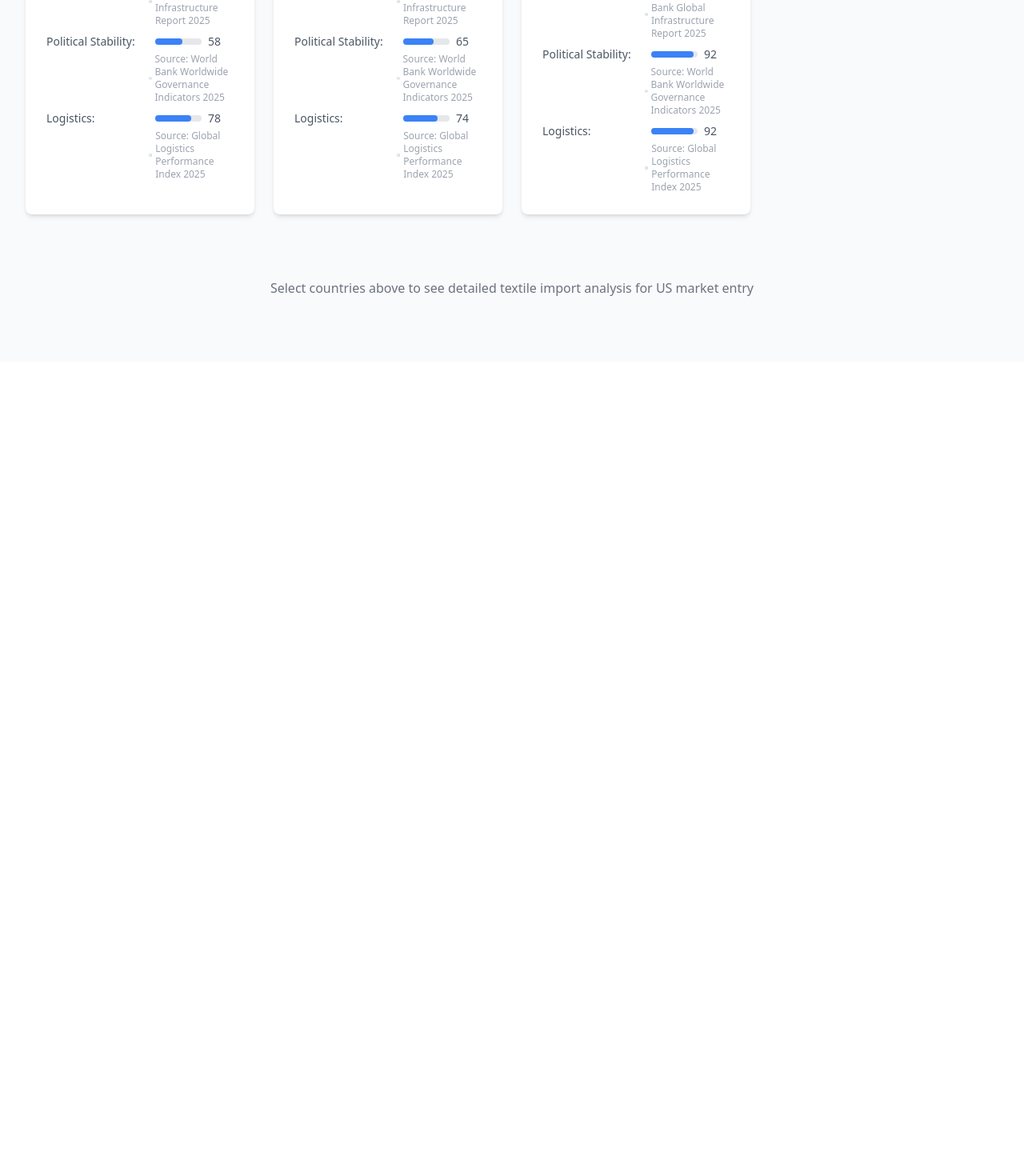
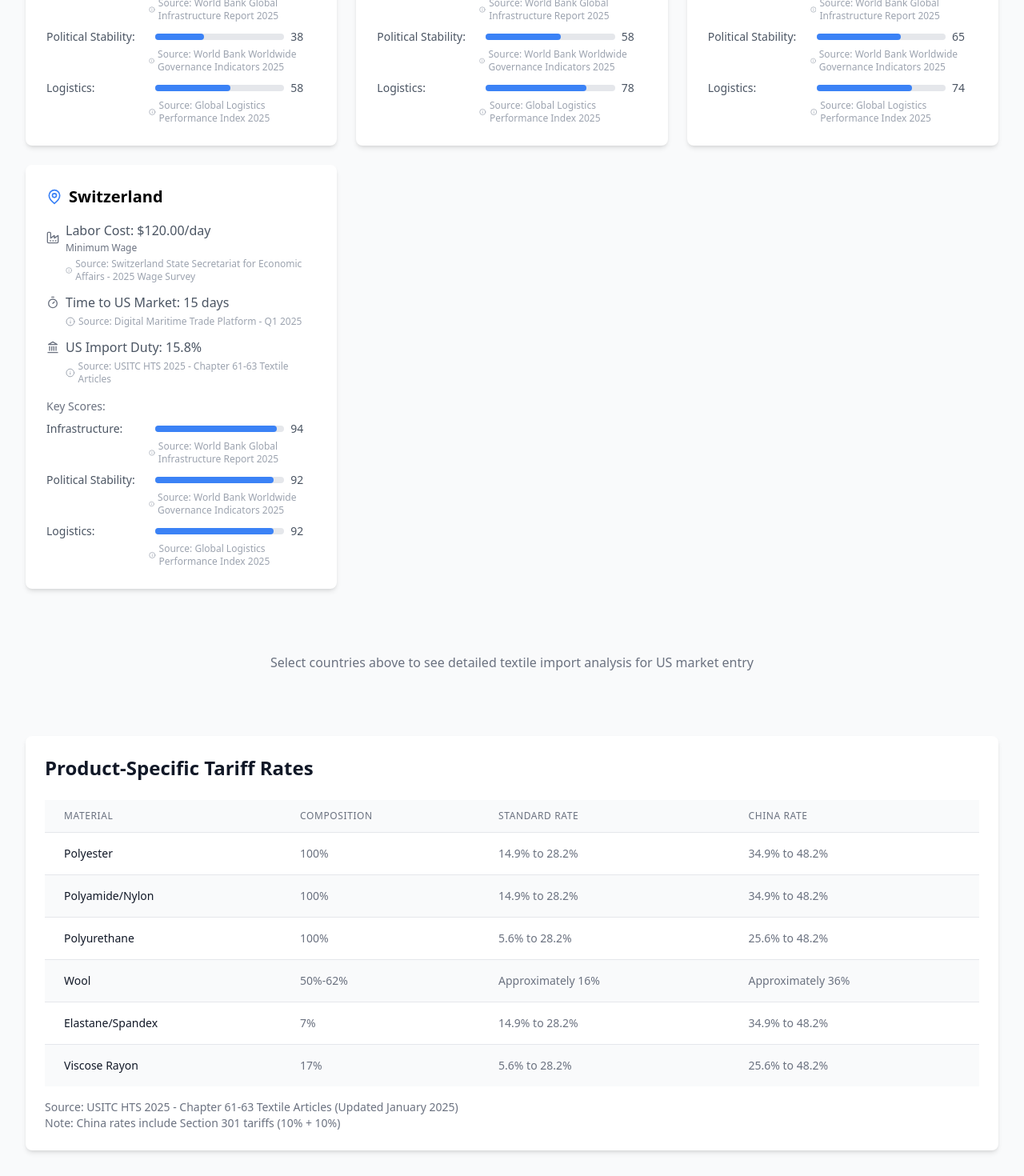
Before and after one commit to Justin-Dave-W/Trial4, a React (Vite) app: page / in a window 1280 px wide. Shown: the part 3230-4700 px from the top of the page at 80% size. Before the commit the page ends 3682 px from the top, so only its background shows below. Built offline with nearby package versions, Linux system fonts and the light colour scheme.

Commit message:
Update App.tsx

```diff
--- a/src/App.tsx
+++ b/src/App.tsx
@@ -3,6 +3,7 @@ import { ExternalLink } from 'lucide-react';
 import { countries } from './data';
 import { CountryCard } from './components/CountryCard';
 import { ComparisonChart } from './components/ComparisonChart';
+import { TariffSection } from './components/TariffSection';
 import type { Country } from './types';
 
 function App() {
@@ -83,7 +84,7 @@ function App() {
         )}
 
         <div className="mb-8">
-          <div className="grid grid-cols-1 md:grid-cols-2 lg:grid-cols-3 xl:grid-cols-4 gap-6">
+          <div className="grid grid-cols-1 md:grid-cols-2 lg:grid-cols-3 gap-6">
             {countries.map((country) => (
               <CountryCard
                 key={country.id}
@@ -96,7 +97,7 @@ function App() {
         </div>
 
         {selectedCountries.length > 0 && (
-          <div>
+          <div className="mb-8">
             <h2 className="text-xl font-semibold text-gray-900 mb-4">
               Detailed US Textile Import Analysis
             </h2>
@@ -105,12 +106,16 @@ function App() {
         )}
 
         {selectedCountries.length === 0 && (
-          <div className="text-center py-12">
+          <div className="text-center py-12 mb-8">
             <p className="text-gray-500">
               Select countries above to see detailed textile import analysis for US market entry
             </p>
           </div>
         )}
+
+        <div className="mt-8">
+          <TariffSection />
+        </div>
       </main>
     </div>
   );
```
